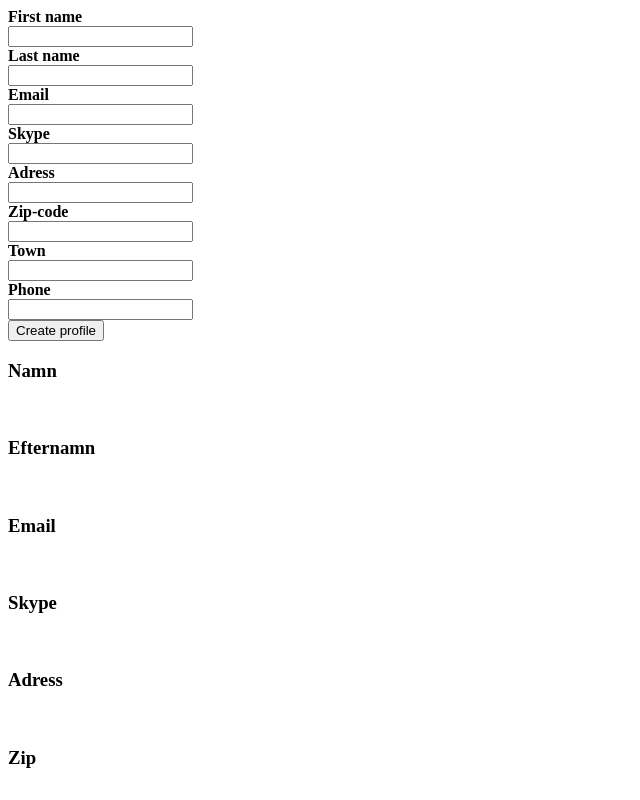
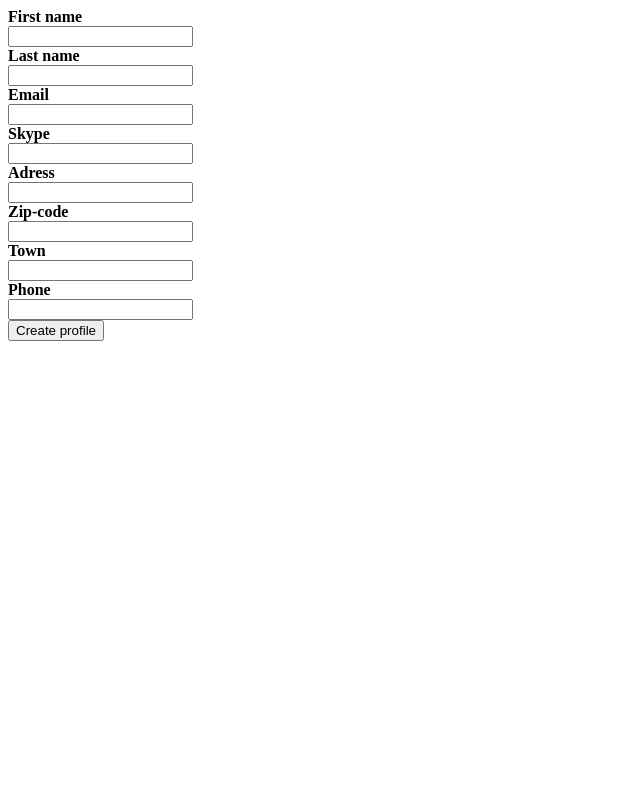
Before and after one commit to fredrik97nilsson/developsio, a React (Create React App) app: page / in a window 1280 px wide. Shown: the top 800 px of the page, without its empty margins (0-640 px from the left). Built offline with nearby package versions, Linux system fonts and the light colour scheme.

Commit message:
En sätt att lägga till användare i createprofile

```diff
--- a/src/Components/CreateProfile/CreateProfile.js
+++ b/src/Components/CreateProfile/CreateProfile.js
@@ -7,7 +7,7 @@ function CreateProfile(props) {
 
     return(
         <div>
-            <form onSubmit>
+
             <b>First name</b><br/>
             <InputField name='firstName' value={props.objekt.firstName} handleChanged={props.handleChanged}/>
             <b>Last name</b><br/>
@@ -24,8 +24,7 @@ function CreateProfile(props) {
             <InputField name='town' value={props.objekt.town} handleChanged={props.handleChanged}/>
             <b>Phone</b><br/>
             <InputField name='phone' value={props.objekt.phone} handleChanged={props.handleChanged}/>
-            <button type='submit'>Create profile</button>
-            </form>
+            <button onClick={props.onClick}>Create profile</button>
         </div>
     )
 }
--- a/src/Containers/LoginPage/LoginPage.js
+++ b/src/Containers/LoginPage/LoginPage.js
@@ -13,6 +13,7 @@ function LoginPage() {
     zip: '',
     town: '',
     phone: ''});
+
     const [users, setUsers] = useState([]);
 
     const handleChange = target =>  {
@@ -24,28 +25,39 @@ function LoginPage() {
     };
 
     const handleSubmit = () => {
-
+        setUsers((prev)=>{
+           return [...prev, stateObject]
+        });
+        setStateObject({
+            firstName: '',
+            lastName: '',
+            email: '',
+            skype: '',
+            adress: '',
+            zip: '',
+            town: '',
+            phone: ''
+        });
     }
 
     return (
             <div>
-                <CreateProfile objekt={stateObject} handleChanged={handleChange} />
-                <h3>Namn</h3><br/>
-                <h3>{stateObject.firstName}</h3>
-                <h3>Efternamn</h3><br/>
-                <h3>{stateObject.lastName}</h3>
-                <h3>Email</h3><br/>
-                <h3>{stateObject.email}</h3>
-                <h3>Skype</h3><br/>
-                <h3>{stateObject.skype}</h3>
-                <h3>Adress</h3><br/>
-                <h3>{stateObject.adress}</h3>
-                <h3>Zip</h3><br/>
-                <h3>{stateObject.zip}</h3>
-                <h3>Town</h3><br/>
-                <h3>{stateObject.town}</h3>
-                <h3>Phone</h3><br/>
-                <h3>{stateObject.phone}</h3>
+                <CreateProfile objekt={stateObject} handleChanged={handleChange} onClick={handleSubmit}/>
+
+                {users.map((user, index)=>(
+                    <div>
+                        <h3>User {index+1}</h3>
+                        <h3>Namn: {user.firstName}</h3>
+                        <h3>Efternamn: {user.lastName}</h3>
+                        <h3>Email: {user.email}</h3>
+                        <h3>Skype: {user.skype}</h3>
+                        <h3>Adress: {user.adress}</h3>
+                        <h3>Zip: {user.zip}</h3>
+                        <h3>Town. {user.town}</h3>
+                        <h3>Phone: {user.phone}</h3>
+                    </div>
+                ))}
+
             </div>
     );
 }
```
